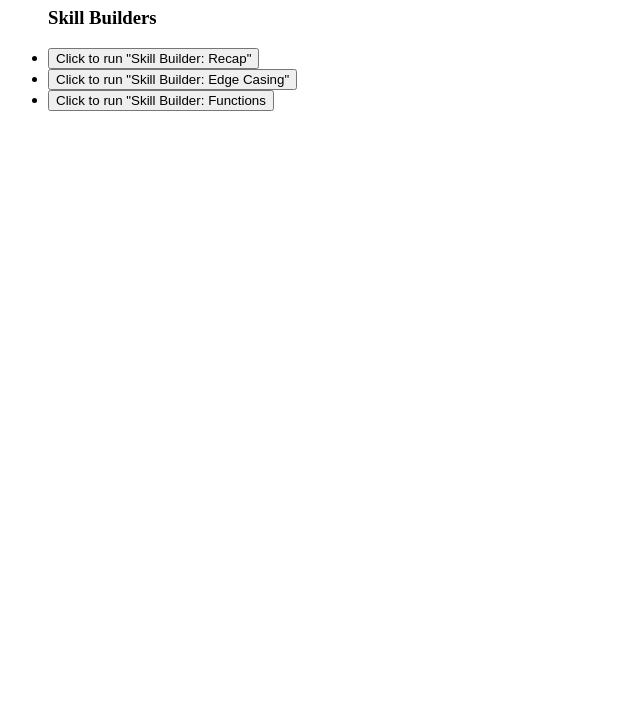
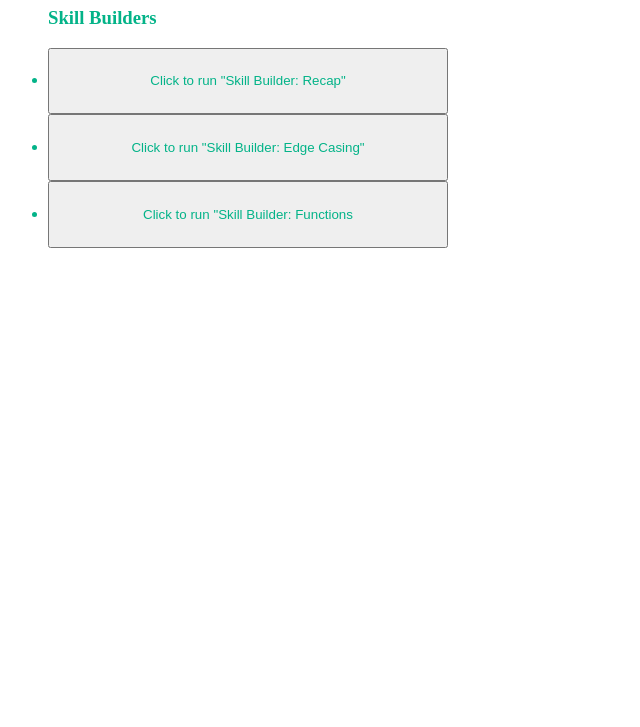
Before and after one commit to blovik/blovik.github.io, a plain HTML site: page dayFour/index.html in a window 1280 px wide. Shown: the part 73-800 px from the top of the page, without its empty margins (0-640 px from the left). Drawn offline with Linux system fonts and the light colour scheme.

Commit message:
made buttons look cool

```diff
--- a/dayFour/functions/css/functions.css
+++ b/dayFour/functions/css/functions.css
@@ -28,8 +28,13 @@ h2 {
     transform: rotate(10deg);
 }
 
+button.skill {
+	width: 30em;
+	height: 5em;
+}
+
 .btn {
-	 background-color: #03B388;
+	background-color: #03B388;
     -moz-border-radius: 10px;
     -webkit-border-radius: 10px;
     border-radius:10px;
--- a/dayFour/index.html
+++ b/dayFour/index.html
@@ -3,14 +3,15 @@
 <head>
 	<meta charset="UTF-8">
 	<title>JavaScript1</title>
+	<link rel="stylesheet" href="functions/css/functions.css">
 </head>
 <body>
 
 	<h1>JavaScript 1: Day Four</h1>
 	<ul><h3>Skill Builders</h3>
-		<li><button class="recap" onclick="recap()">Click to run "Skill Builder: Recap"</button></li>
-		<li><button class="Edge Casing" onclick="edge()">Click to run "Skill Builder: Edge Casing"</button></li>
-		<li><button onclick="document.location='functions/functions.html'">Click to run "Skill Builder: Functions</button></li>
+		<li><button class="skill" onclick="recap()">Click to run "Skill Builder: Recap"</button></li>
+		<li><button class="skill" onclick="edge()">Click to run "Skill Builder: Edge Casing"</button></li>
+		<li><button class="skill" onclick="document.location='functions/functions.html'">Click to run "Skill Builder: Functions</button></li>
 
 	</ul>
 
```
